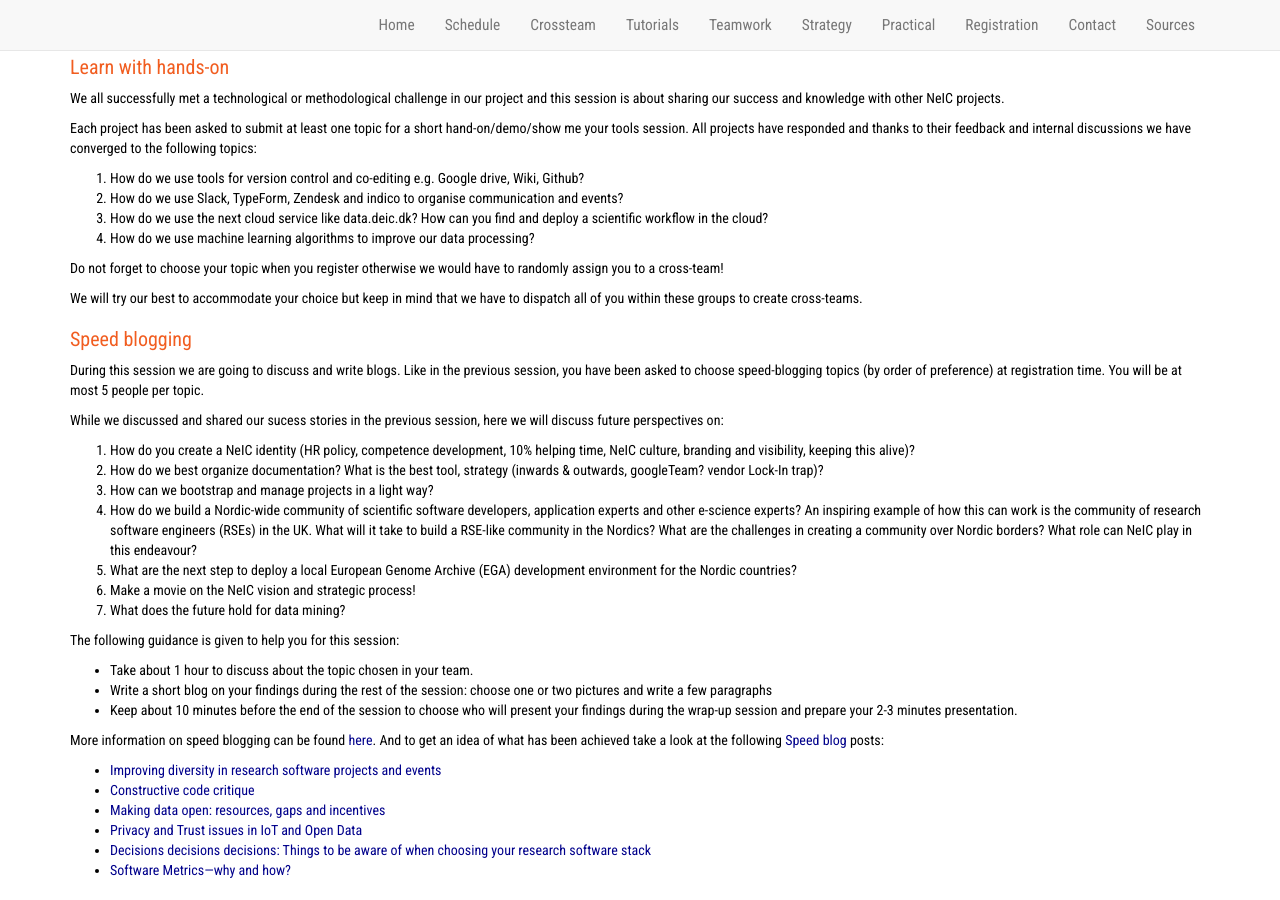
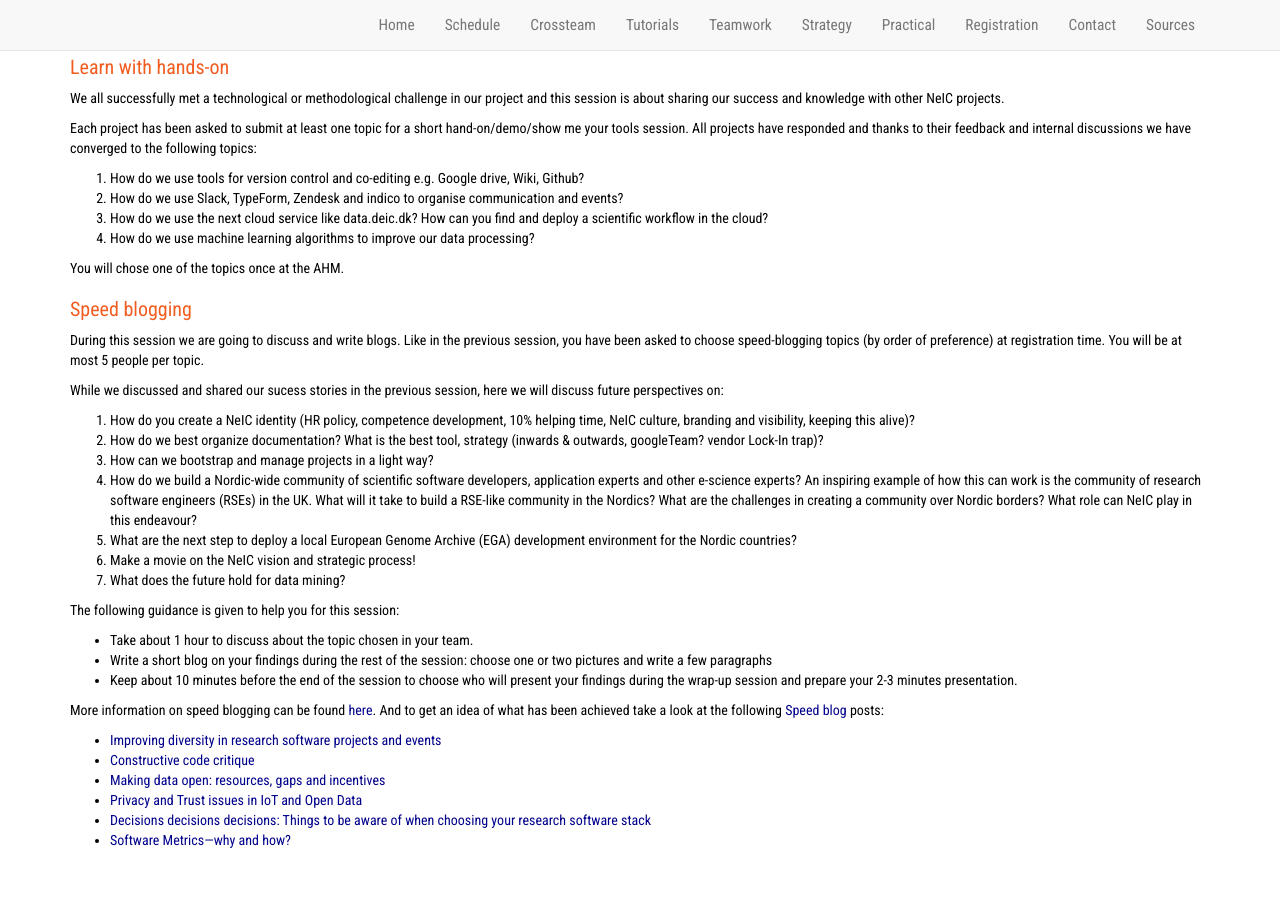
Before and after one commit to neicnordic/ahm18.neic.nordforsk.org, a Jekyll site: the page built from crossteam.md, in a window 1280 px wide and 900 px high, scrolled down 438 px. Built offline with Jekyll 4.4.1, drawn with Linux system fonts in a browser that asks for light colours; nearby versions of some CDN libraries; our own code applies the rules of GitHub Pages for plain Markdown files.

Commit message:
Crossteam session all hands part instructions correction. Session not chosen at time of registration, but at AHM.

```diff
--- a/crossteam.md
+++ b/crossteam.md
@@ -43,9 +43,7 @@ Each project has been asked to submit at least one topic for a short hand-on/dem
 3. How do we use the next cloud service like data.deic.dk? How can you find and deploy a scientific workflow in the cloud?
 4. How do we use machine learning algorithms to improve our data processing?
 
-Do not forget to choose your topic when you register otherwise we would have to randomly assign you to a cross-team!
-
-We will try our best to accommodate your choice but keep in mind that we have to dispatch all of you within these groups to create cross-teams.
+You will chose one of the topics once at the AHM.
 
 ### Speed blogging
 
```
